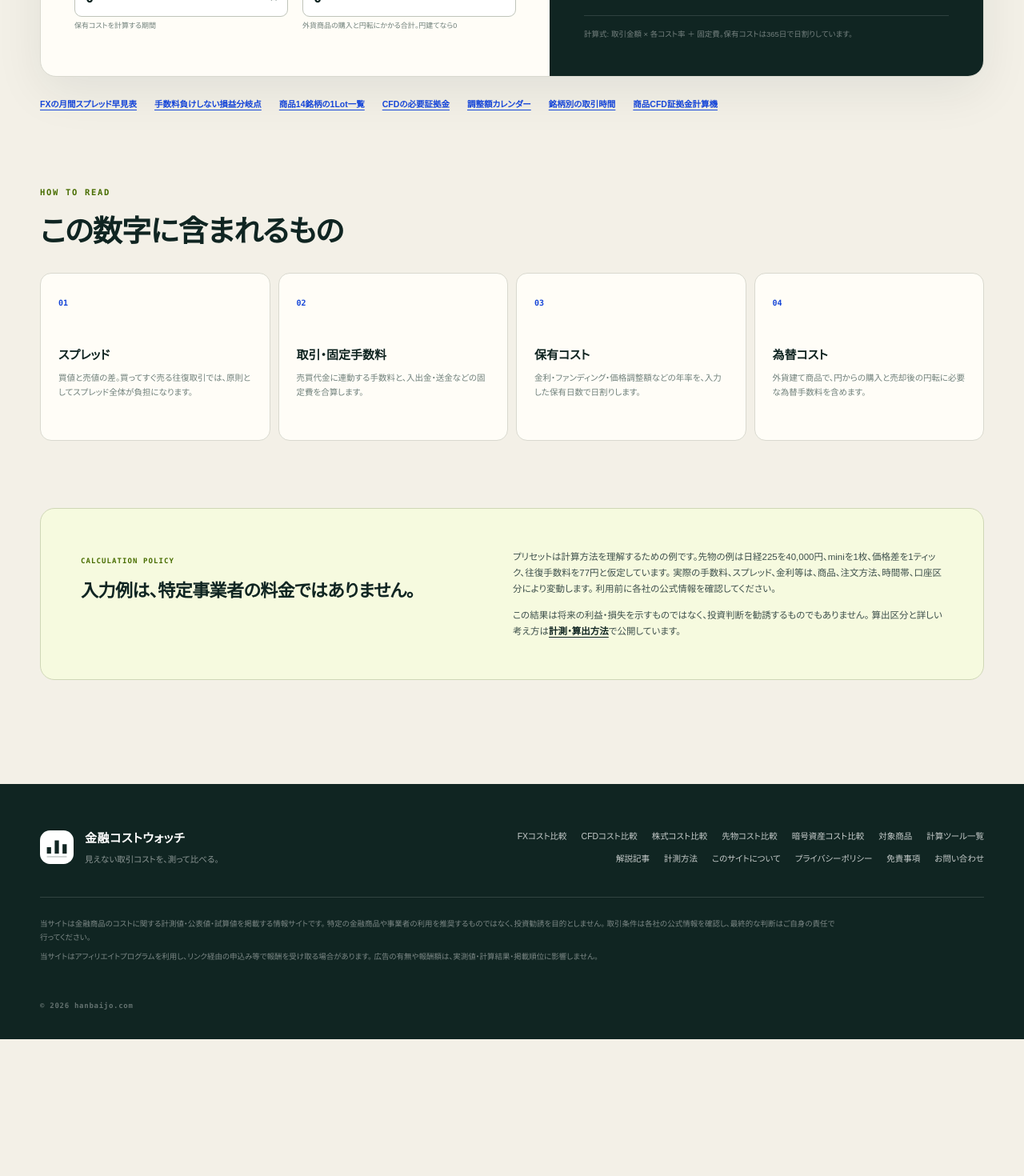
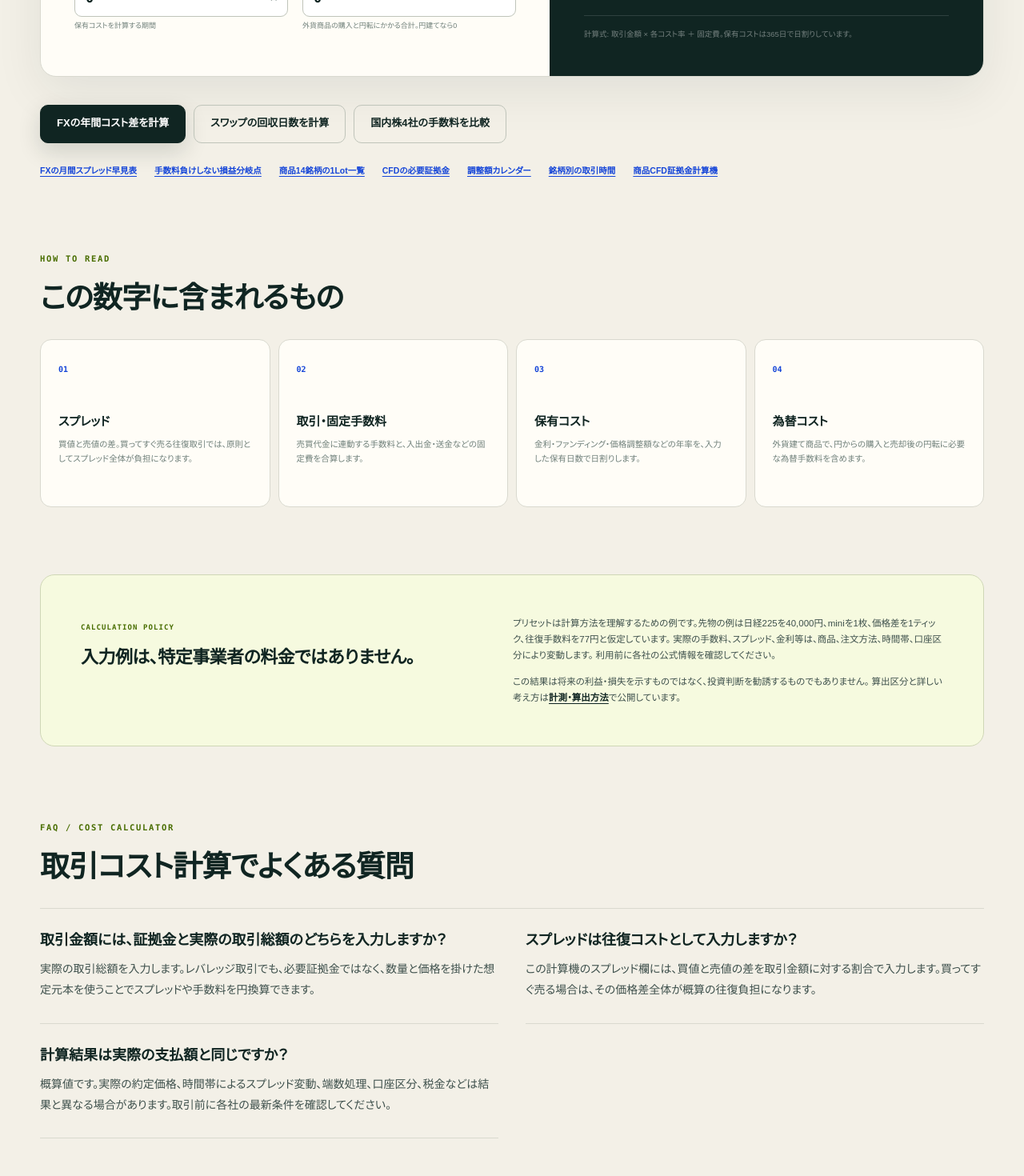
Before and after one commit to mrok18/hanbaijo, a Next.js app: page /tools/cost-calculator in a window 1280 px wide. Shown: the part 1160-2630 px from the top of the page at 80% size. Before the commit the page ends 2459 px from the top, so only its background shows below. Built offline with nearby package versions, Linux system fonts and the light colour scheme.

Commit message:
Improve cost calculator guidance

```diff
--- a/app/globals.css
+++ b/app/globals.css
@@ -649,6 +649,7 @@ article li + li { margin-top: 8px; }
 .calculator-result > p { margin: 15px 0 0; color: rgba(255, 255, 255, .42); font-size: 9.5px; }
 .calculator-explain { padding: 95px 0 0; }
 .calculator-explain h2 { margin: 0; font-size: clamp(26px, 3vw, 37px); }
+.calculator-explain .provider-faq-list { margin-top: 26px; }
 .explain-grid { display: grid; grid-template-columns: repeat(4, 1fr); gap: 10px; margin-top: 26px; }
 .explain-grid article { min-height: 210px; padding: 22px; border: 1px solid var(--line); border-radius: 14px; background: var(--paper); }
 .explain-grid article > b { color: var(--blue); font: 800 10px/1 ui-monospace, SFMono-Regular, Consolas, monospace; }
--- a/app/tools/cost-calculator/page.tsx
+++ b/app/tools/cost-calculator/page.tsx
@@ -5,11 +5,41 @@ import CostCalculator from './CostCalculator';
 export const metadata: Metadata = {
   title: '取引コスト計算機｜スプレッド・手数料・金利を円換算',
   description: '暗号資産、FX、CFD、株式、先物のスプレッド、手数料、保有コスト、為替コストを同じ条件で円換算できる無料計算機です。',
+  alternates: { canonical: '/tools/cost-calculator' },
 };
 
+const FAQS = [
+  {
+    question: '取引金額には、証拠金と実際の取引総額のどちらを入力しますか？',
+    answer: '実際の取引総額を入力します。レバレッジ取引でも、必要証拠金ではなく、数量と価格を掛けた想定元本を使うことでスプレッドや手数料を円換算できます。',
+  },
+  {
+    question: 'スプレッドは往復コストとして入力しますか？',
+    answer: 'この計算機のスプレッド欄には、買値と売値の差を取引金額に対する割合で入力します。買ってすぐ売る場合は、その価格差全体が概算の往復負担になります。',
+  },
+  {
+    question: '計算結果は実際の支払額と同じですか？',
+    answer: '概算値です。実際の約定価格、時間帯によるスプレッド変動、端数処理、口座区分、税金などは結果と異なる場合があります。取引前に各社の最新条件を確認してください。',
+  },
+] as const;
+
 export default function CostCalculatorPage() {
+  const faqJsonLd = {
+    '@context': 'https://schema.org',
+    '@type': 'FAQPage',
+    mainEntity: FAQS.map((faq) => ({
+      '@type': 'Question',
+      name: faq.question,
+      acceptedAnswer: { '@type': 'Answer', text: faq.answer },
+    })),
+  };
+
   return (
     <div className="calculator-page">
+      <script
+        type="application/ld+json"
+        dangerouslySetInnerHTML={{ __html: JSON.stringify(faqJsonLd).replace(/</g, '\\u003c') }}
+      />
       <header className="calculator-intro">
         <p className="page-kicker">FREE COST CALCULATOR</p>
         <h1>取引コストを、<br /><em>ひとつの金額に。</em></h1>
@@ -23,6 +53,12 @@ export default function CostCalculatorPage() {
       </header>
 
       <CostCalculator />
+
+      <div className="comparison-actions" aria-label="用途別の計算と比較">
+        <Link className="button primary" href="/tools/fx-spread-annual-cost-calculator">FXの年間コスト差を計算</Link>
+        <Link className="button secondary" href="/tools/fx-swap-break-even-calculator">スワップの回収日数を計算</Link>
+        <Link className="button secondary" href="/stocks/domestic-fee-comparison">国内株4社の手数料を比較</Link>
+      </div>
 
       <nav className="calculator-proof" aria-label="取引コストの確認資料">
         <Link href="/articles/fx-spread-monthly-cost">FXの月間スプレッド早見表</Link>
@@ -64,6 +100,19 @@ export default function CostCalculatorPage() {
           </p>
         </div>
       </section>
+
+      <section className="calculator-explain" aria-labelledby="cost-calculator-faq">
+        <p className="section-index">FAQ / COST CALCULATOR</p>
+        <h2 id="cost-calculator-faq">取引コスト計算でよくある質問</h2>
+        <div className="provider-faq-list">
+          {FAQS.map((faq) => (
+            <article key={faq.question}>
+              <h3>{faq.question}</h3>
+              <p>{faq.answer}</p>
+            </article>
+          ))}
+        </div>
+      </section>
     </div>
   );
 }
```
